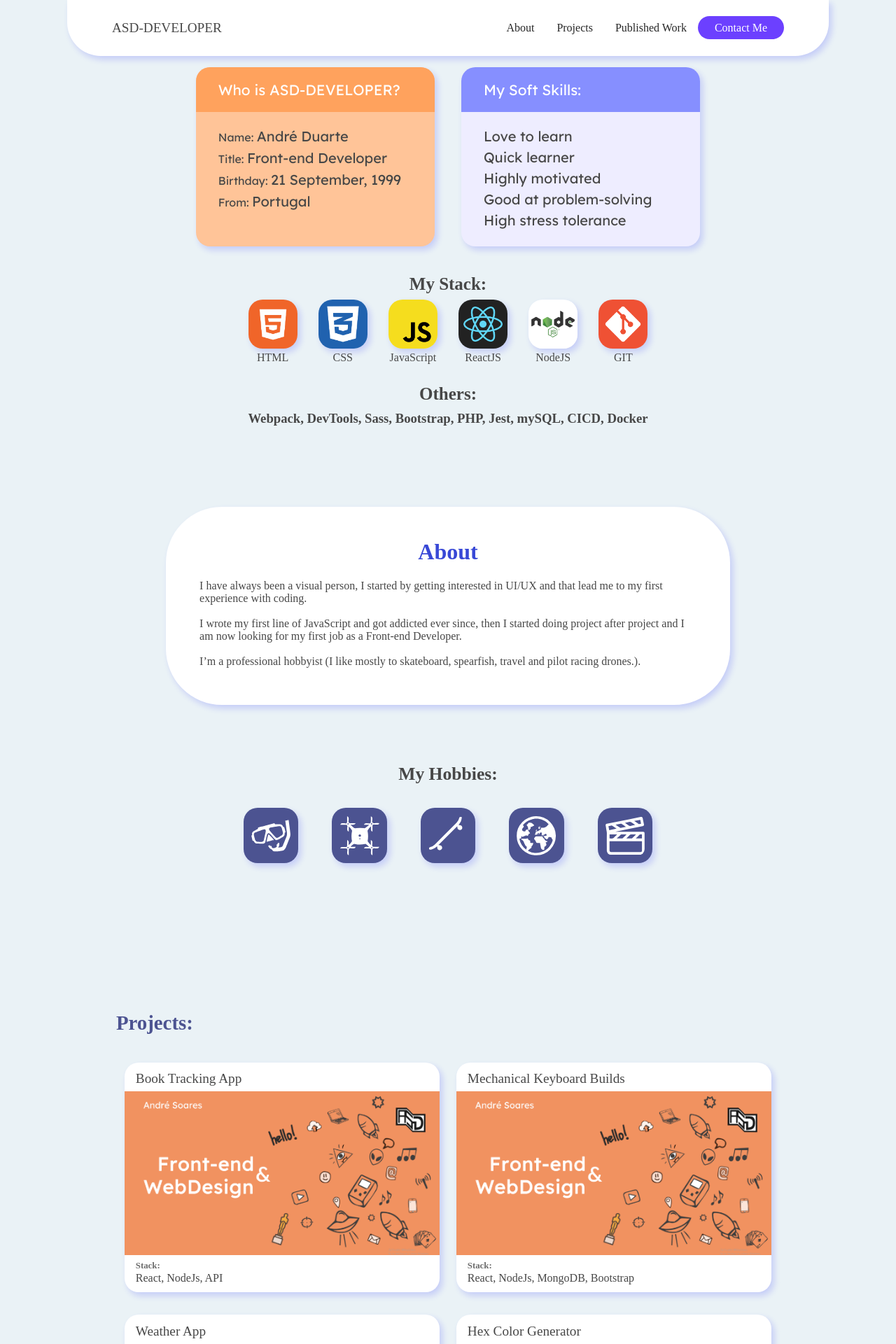
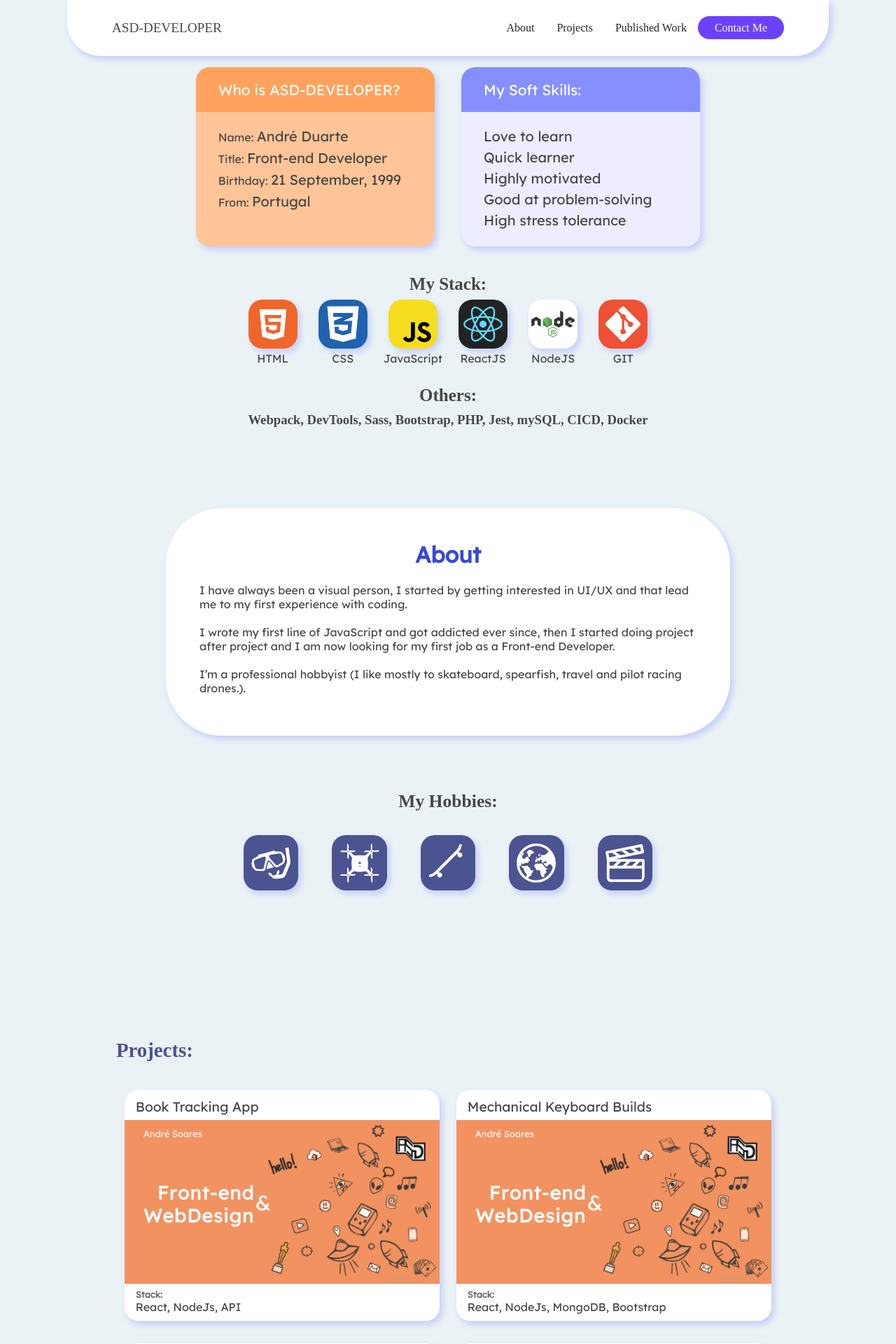
Before and after one commit to asd-developer/asd-developer.com, a React (Create React App) app: page / in a window 1280 px wide. Shown: the top 1920 px of the page at 70% size. Built offline with nearby package versions, Linux system fonts and the light colour scheme.

Commit message:
Minor fixes to responsive 2

```diff
--- a/src/components/about/about.elements.js
+++ b/src/components/about/about.elements.js
@@ -5,6 +5,7 @@ export const AboutContainer = styled.div`
     background-color: white;
     height: 115%;
     width: 85%;
+    font-family: 'Lexend Deca', sans-serif;
     box-shadow: 4px 5px 10px #050FFF29;
     border-radius: 80px;
     @media screen and (max-width: 850px){
--- a/src/components/project/project.elements.js
+++ b/src/components/project/project.elements.js
@@ -2,6 +2,7 @@ import styled from 'styled-components'
 
 export const PostsContainer = styled.div`
     margin: 1rem auto;
+    font-family: 'Lexend Deca', sans-serif;
     background-color: white;
     height: auto;
     width: 95%;
--- a/src/components/stack/stack.elements.js
+++ b/src/components/stack/stack.elements.js
@@ -19,6 +19,7 @@ export const Container = styled.div`
 export const IconRow = styled.div`
     display: inline-block;
     width: 100%;
+    font-family: 'Lexend Deca', sans-serif;
     justify-content: center;
     vertical-align: top;
     text-align: center;
```
